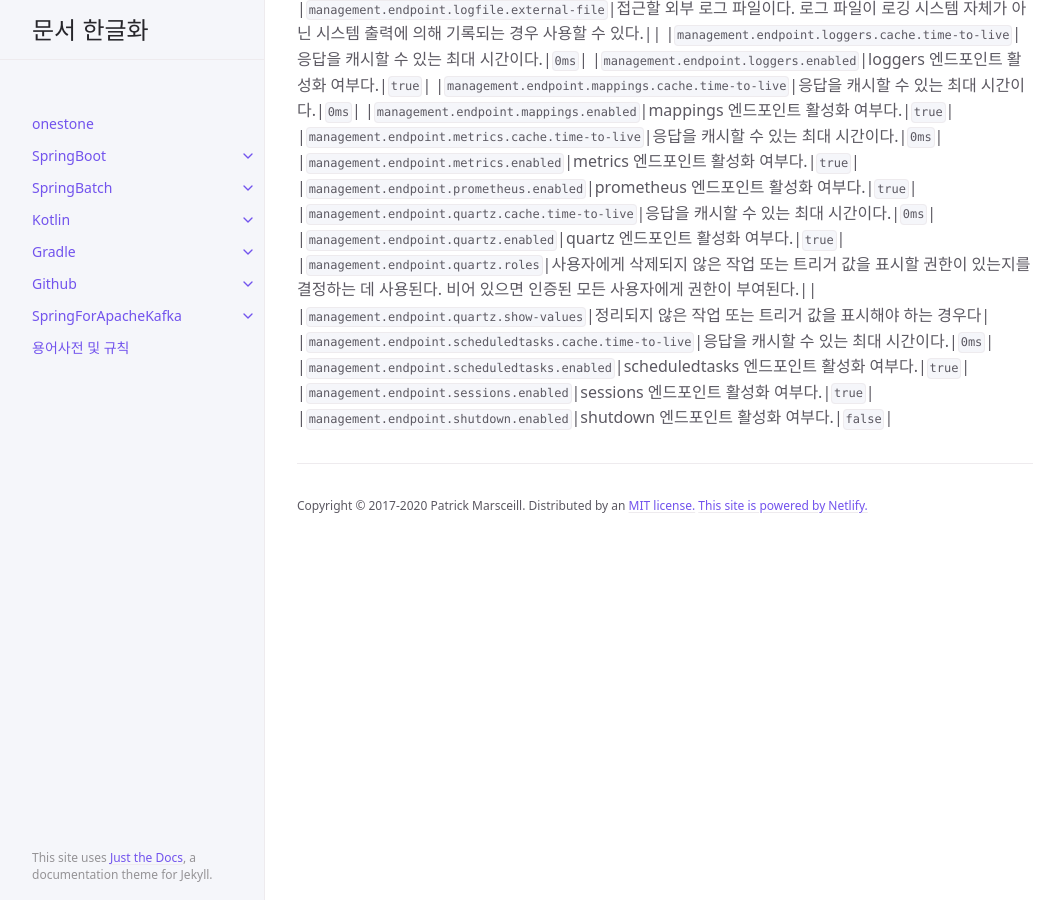
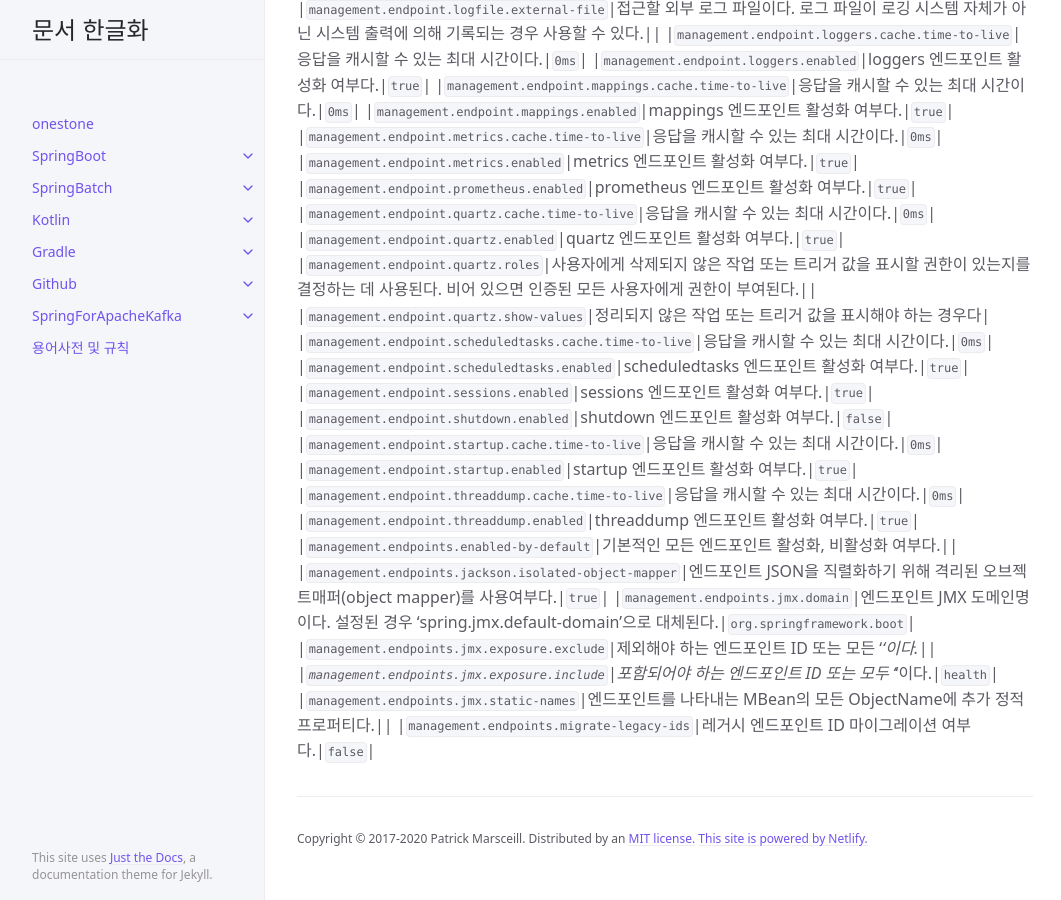
Before and after one commit to onestone9900/onestone9900.github.io, a Jekyll site: the page built from docs/spring_boot/3.1.1/spring_boot/19.appendices.md, in a window 1280 px wide and 900 px high, scrolled down 73302 px. Shown: the whole window, without its empty margins (107-1168 px from the left). Built offline with Jekyll 4.4.1, drawn with Linux system fonts in a browser that asks for light colours.

Commit message:
docs: spring boot - ## .A.14. 액츄에이터 프로퍼티(Actuator Properties)

```diff
--- a/docs/spring_boot/3.1.1/spring_boot/19.appendices.md
+++ b/docs/spring_boot/3.1.1/spring_boot/19.appendices.md
@@ -1418,3 +1418,14 @@ nav_order: 19
 |`management.endpoint.scheduledtasks.enabled`|scheduledtasks 엔드포인트 활성화 여부다.|`true`|
 |`management.endpoint.sessions.enabled`|sessions 엔드포인트 활성화 여부다.|`true`|
 |`management.endpoint.shutdown.enabled`|shutdown 엔드포인트 활성화 여부다.|`false`|
+|`management.endpoint.startup.cache.time-to-live`|응답을 캐시할 수 있는 최대 시간이다.|`0ms`|
+|`management.endpoint.startup.enabled`|startup 엔드포인트 활성화 여부다.|`true`|
+|`management.endpoint.threaddump.cache.time-to-live`|응답을 캐시할 수 있는 최대 시간이다.|`0ms`|
+|`management.endpoint.threaddump.enabled`|threaddump 엔드포인트 활성화 여부다.|`true`|
+|`management.endpoints.enabled-by-default`|기본적인 모든 엔드포인트 활성화, 비활성화 여부다.||
+|`management.endpoints.jackson.isolated-object-mapper`|엔드포인트 JSON을 직렬화하기 위해 격리된 오브젝트매퍼(object mapper)를 사용여부다.|`true`|
+|`management.endpoints.jmx.domain`|엔드포인트 JMX 도메인명이다. 설정된 경우 'spring.jmx.default-domain'으로 대체된다.|`org.springframework.boot`|
+|`management.endpoints.jmx.exposure.exclude`|제외해야 하는 엔드포인트 ID 또는 모든 '*'이다.||
+|`management.endpoints.jmx.exposure.include`|포함되어야 하는 엔드포인트 ID 또는 모두 '*'이다.|`health`|
+|`management.endpoints.jmx.static-names`|엔드포인트를 나타내는 MBean의 모든 ObjectName에 추가 정적 프로퍼티다.||
+|`management.endpoints.migrate-legacy-ids`|레거시 엔드포인트 ID 마이그레이션 여부다.|`false`|
```
